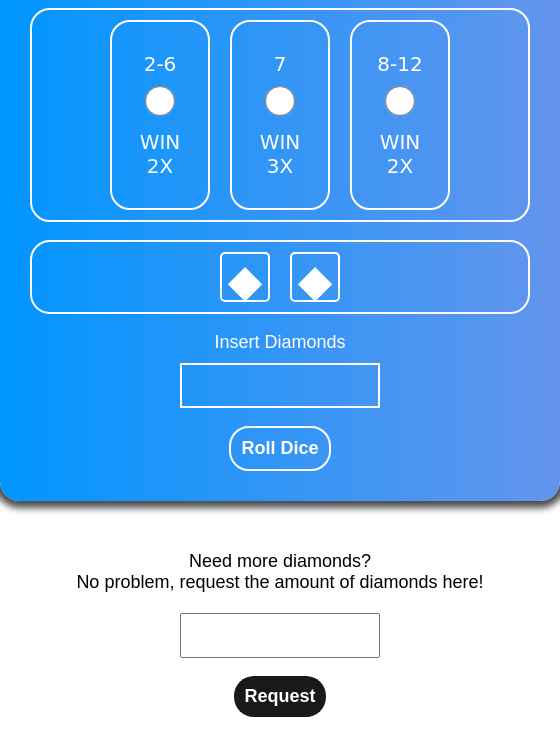
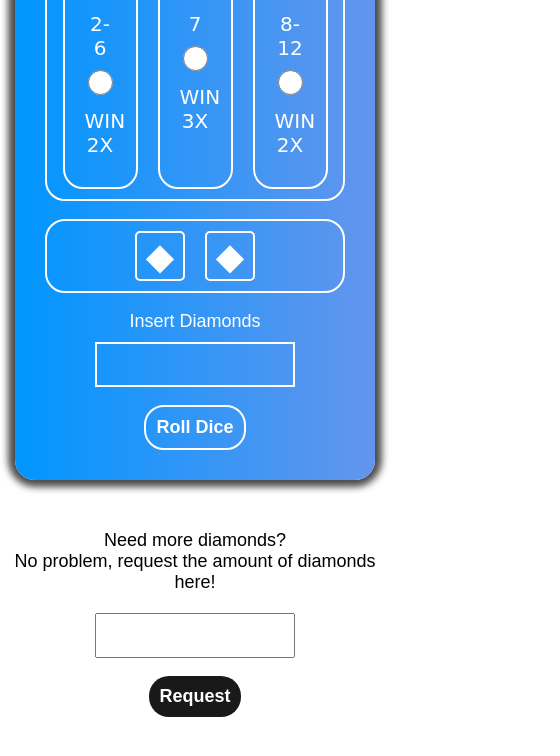
Before and after one commit to MilosM00/dice-jackpot, a plain HTML site: page index.html in a window 390 px wide. Shown: the part 198-954 px from the top of the page, 560 px wide, since content can reach past the window. After the commit the page ends 925 px from the top, so only its background shows below. Drawn offline with Linux system fonts and the light colour scheme; a web font is replaced by a local one.

Commit message:
css updated

```diff
--- a/style.css
+++ b/style.css
@@ -9,8 +9,8 @@
     display: grid;
     place-items: center;
 
-    padding-top: 50px;
-    padding-bottom: 50px;
+    padding-top: 10px;
+    padding-bottom: 10px;
 }
 
 .box{
@@ -99,10 +99,11 @@
 .dice-two{
     width: 50px;
     height: 50px;
+    font-family: 'Fredoka One', cursive;
     background-color: transparent;
     border: 2px solid rgb(255, 255, 255);
     color: rgb(255, 255, 255);
-    font-size: 45px;
+    font-size: 37px;
     border-radius: 5px;
     text-align: center;
 }
@@ -184,3 +185,24 @@ label{
 .diamond{
     font-family: 'Koulen', cursive;
 }
+
+@media (max-width: 559px) {
+    .display-one,
+    .display-two,
+    .display-three{
+        width: 300px;
+    }
+
+    .win-1,
+    .win-2,
+    .win-3{
+        width: 75px;
+    }
+
+    .radio-2-6,
+    .radio-7,
+    .radio-8-12{
+        width: 25px;
+        height: 25px;
+    }
+}
```
